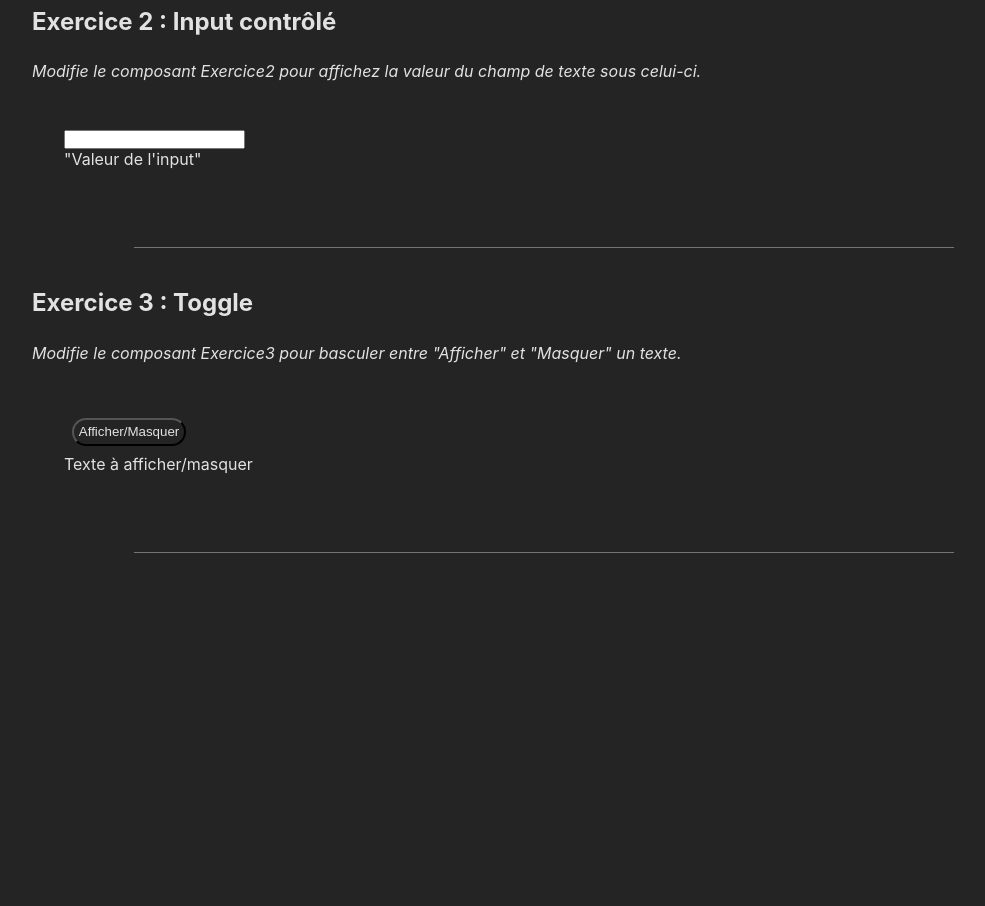
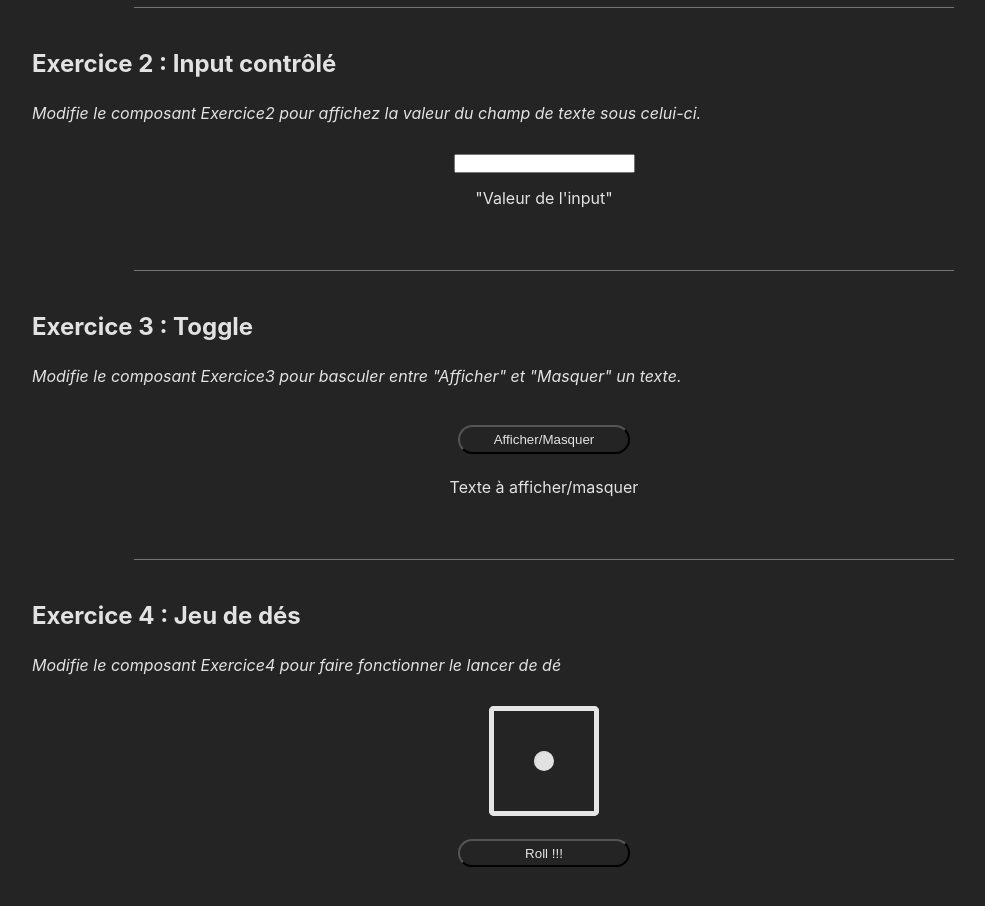
Before and after one commit to sbg224/useState-Practice, a React (Vite) app: page / in a window 1280 px wide. Shown: the part 760-1666 px from the top of the page, without its empty margins (96-1081 px from the left). Before the commit the page ends 1344 px from the top, so only its background shows below. Built offline with nearby package versions, Linux system fonts and the light colour scheme.

Commit message:
Exercice 4

```diff
--- a/src/App.jsx
+++ b/src/App.jsx
@@ -2,6 +2,7 @@ import Introduction from "./components/Introduction";
 import Exercice1 from "./components/Exercice1.jsx";
 import Exercice2 from "./components/Exercice2.jsx";
 import Exercice3 from "./components/Exercice3.jsx";
+import Exercice4 from "./components/Exercice4.jsx";
 import "./styles/Exercices.css";
 
 function App() {
@@ -11,6 +12,7 @@ function App() {
       <Exercice1 />
       <Exercice2 />
       <Exercice3 />
+      <Exercice4 />
     </>
   );
 }
--- a/src/components/Exercice1.jsx
+++ b/src/components/Exercice1.jsx
@@ -1,6 +1,10 @@
 import Exercice from "./container/Exercice";
 
 export default function Exercice1() {
+  // 1. Crée un state qui garde en mémoire la valeur du compteur.
+  // 2. Implémente une fonction pour incrémenter la valeur du compteur.
+  // 3. Implémente une fonction pour décrémenter la valeur du compteur.
+  // 4. Passe les fonctions d'incrémentation et de décrémentation aux boutons correspondants.
   return (
     <Exercice>
       <h2>Exercice 1 : Compteur simple</h2>
@@ -9,10 +13,10 @@ export default function Exercice1() {
         deux boutons.
       </p>
       <div className="solution">
-        <p>Compteur : 0</p>
         <div>
           <button>-</button>
           <button>+</button>
+          <p>Compteur : 0</p>
         </div>
       </div>
     </Exercice>
--- a/src/components/Exercice2.jsx
+++ b/src/components/Exercice2.jsx
@@ -1,6 +1,10 @@
 import Exercice from "./container/Exercice";
 
 export default function Exercice2() {
+  // 1. Crée un state qui garde en mémoire la valeur de l'input.
+  // 2. Implémente une fonction pour mettre à jour la valeur du state lorsque l'utilisateur tape dans l'input.
+  // 3. Passe la fonction de mise à jour au champ de texte pour qu'il soit contrôlé.
+  // 4. Affiche la valeur du state sous le champ de texte.
   return (
     <Exercice>
       <h2>Exercice 2 : Input contrôlé</h2>
--- a/src/components/Exercice3.jsx
+++ b/src/components/Exercice3.jsx
@@ -1,6 +1,10 @@
 import Exercice from "./container/Exercice";
 
 export default function Exercice3() {
+  // 1. Crée un state pour suivre l'état de visibilité du texte.
+  // 2. Implémente une fonction pour basculer a l'état contraire ! .
+  // 3. Passe la fonction de toggle au bouton.
+  // 4. Affiche ou masque le texte en fonction de l'état de visibilité.
   return (
     <Exercice>
       <h2>Exercice 3 : Toggle</h2>
@@ -11,6 +15,7 @@ export default function Exercice3() {
       <div className="solution">
         <div>
           <button>Afficher/Masquer</button>
+          {/* 5. Affiche conditionnellement le paragraphe en fonction de l'état */}
           <p>Texte à afficher/masquer</p>
         </div>
       </div>
--- /dev/null
+++ b/src/components/Exercice4.jsx
@@ -0,0 +1,25 @@
+import Dice from "./container/Dice";
+import Exercice from "./container/Exercice";
+
+export default function Exercice4() {
+  // 1. Crée un state qui garde en mémoire une valeur numérique.
+
+  const rollThatDice = () => {
+    // 2. Génère une nouvelle valeur aléatoire entre 1 et 6 et met à jour le state avec cette valeur.
+  };
+
+  return (
+    <Exercice>
+      <h2>Exercice 4 : Jeu de dés</h2>
+      <p className="instructions">
+        Modifie le composant Exercice4 pour faire fonctionner le lancer de dé
+      </p>
+      <div className="solution">
+        <div>
+          <Dice value={``} />
+          <button onClick={rollThatDice}> Roll !!!</button>
+        </div>
+      </div>
+    </Exercice>
+  );
+}
--- /dev/null
+++ b/src/components/container/Dice.jsx
@@ -0,0 +1,53 @@
+import { useEffect, useRef } from "react";
+import "../../styles/container/Dice.css";
+
+export default function Dice({ value }) {
+  const diceRef = useRef(null);
+
+  useEffect(() => {
+    if (diceRef.current) {
+      for (let i = 1; i <= 6; i++) {
+        diceRef.current.classList.remove("show-" + i);
+      }
+      diceRef.current.classList.add("show-" + value);
+    }
+  }, [value]);
+
+  return (
+    <div id="dice" ref={diceRef}>
+      <div id="dice-side-one" className="side one">
+        <div className="dot one-1"></div>
+      </div>
+      <div id="dice-side-two" className="side two">
+        <div className="dot two-1"></div>
+        <div className="dot two-2"></div>
+      </div>
+      <div id="dice-side-three" className="side three">
+        <div className="dot three-1"></div>
+        <div className="dot three-2"></div>
+        <div className="dot three-3"></div>
+      </div>
+      <div id="dice-side-four" className="side four">
+        <div className="dot four-1"></div>
+        <div className="dot four-2"></div>
+        <div className="dot four-3"></div>
+        <div className="dot four-4"></div>
+      </div>
+      <div id="dice-side-five" className="side five">
+        <div className="dot five-1"></div>
+        <div className="dot five-2"></div>
+        <div className="dot five-3"></div>
+        <div className="dot five-4"></div>
+        <div className="dot five-5"></div>
+      </div>
+      <div id="dice-side-six" className="side six">
+        <div className="dot six-1"></div>
+        <div className="dot six-2"></div>
+        <div className="dot six-3"></div>
+        <div className="dot six-4"></div>
+        <div className="dot six-5"></div>
+        <div className="dot six-6"></div>
+      </div>
+    </div>
+  );
+}
--- a/src/index.css
+++ b/src/index.css
@@ -1,7 +1,9 @@
 :root {
+  --white: #ffffffde;
+
   font-family: Inter, system-ui, Avenir, Helvetica, Arial, sans-serif;
-  color: #ffffffde;
   background-color: #242424;
+  color: var(--white);
 }
 
 * {
@@ -16,7 +18,7 @@ body {
 }
 
 button {
-  color: #ffffffde;
+  color: var(--white);
   border-radius: 15px;
   background-color: #242424;
   padding: 0.3rem;
@@ -25,7 +27,7 @@ button {
 }
 
 a {
-  color: #ffffffde;
+  color: var(--white);
 }
 
 .violet {
--- a/src/styles/Exercices.css
+++ b/src/styles/Exercices.css
@@ -2,7 +2,10 @@
   margin: 1rem 2rem;
 
   div {
-    margin: 1rem 0;
+    display: flex;
+    flex-direction: column;
+    align-items: center;
+    gap: 15px;
 
     button {
       display: inline-flex;
--- /dev/null
+++ b/src/styles/container/Dice.css
@@ -0,0 +1,120 @@
+#dice {
+  position: relative;
+  width: 110px;
+  height: 110px;
+  transform-style: preserve-3d;
+  transition: transform 1s;
+
+  .side {
+    position: absolute;
+    border-radius: 5px;
+    width: 100px;
+    height: 100px;
+    border: 5px solid #e5e5e5;
+    background-color: #242424;
+    text-align: center;
+    line-height: 2em;
+
+    .dot {
+      position: absolute;
+      width: 20px;
+      height: 20px;
+      margin: -10px 5px 5px -10px;
+      border-radius: 20px;
+      background-color: var(--white);
+      box-shadow: inset 2px 2px #d6d6d68f;
+    }
+
+    &:nth-child(1) {
+      transform: translateZ(3.1em);
+    }
+
+    &:nth-child(6) {
+      transform: rotateY(90deg) translateZ(3.1em);
+    }
+
+    &:nth-child(3) {
+      transform: rotateY(-90deg) translateZ(3.1em);
+    }
+
+    &:nth-child(4) {
+      transform: rotateX(90deg) translateZ(3.1em);
+    }
+
+    &:nth-child(5) {
+      transform: rotateX(-90deg) translateZ(3.1em);
+    }
+
+    &:nth-child(2) {
+      transform: rotateY(-180deg) translateZ(3.1em);
+    }
+
+    .two-1,
+    .three-1,
+    .four-1,
+    .five-1,
+    .six-1 {
+      top: 20%;
+      left: 20%;
+    }
+
+    .four-3,
+    .five-3,
+    .six-4 {
+      top: 20%;
+      left: 80%;
+    }
+
+    .one-1,
+    .three-2,
+    .five-5 {
+      top: 50%;
+      left: 50%;
+    }
+
+    .four-2,
+    .five-2,
+    .six-3 {
+      top: 80%;
+      left: 20%;
+    }
+
+    .two-2,
+    .three-3,
+    .four-4,
+    .five-4,
+    .six-6 {
+      top: 80%;
+      left: 80%;
+    }
+
+    .six-2 {
+      top: 50%;
+      left: 20%;
+    }
+
+    .six-5 {
+      top: 50%;
+      left: 80%;
+    }
+  }
+}
+
+.show-1 {
+  transform: rotateX(720deg) rotateZ(-720deg);
+}
+.show-2 {
+  transform: rotateX(450deg) rotateZ(-720deg);
+}
+.show-3 {
+  transform: rotateY(-450deg) rotateZ(-1440deg);
+}
+.show-4 {
+  transform: rotateY(810deg) rotateZ(720deg);
+}
+.show-5 {
+  transform: rotateX(-810deg) rotateZ(-1080deg);
+}
+.show-6 {
+  transform: rotateX(-900deg) rotateZ(1080deg);
+}
```
